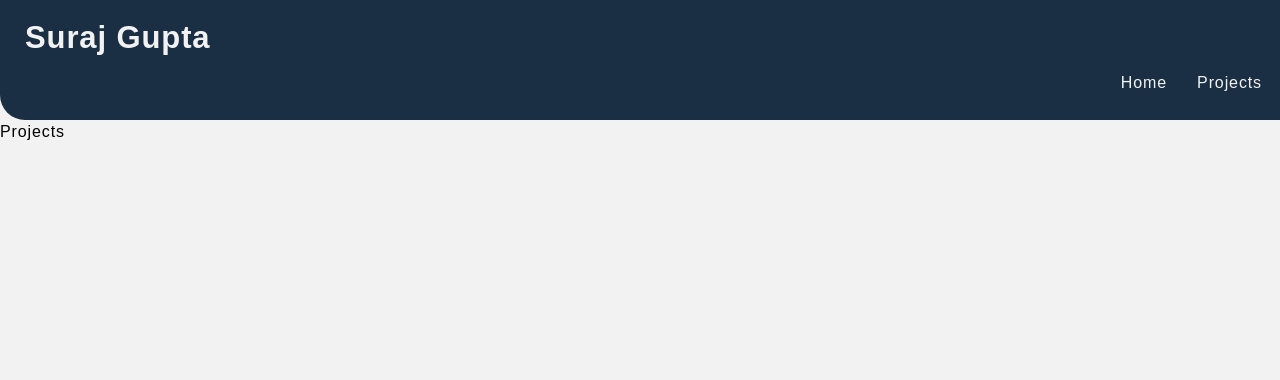
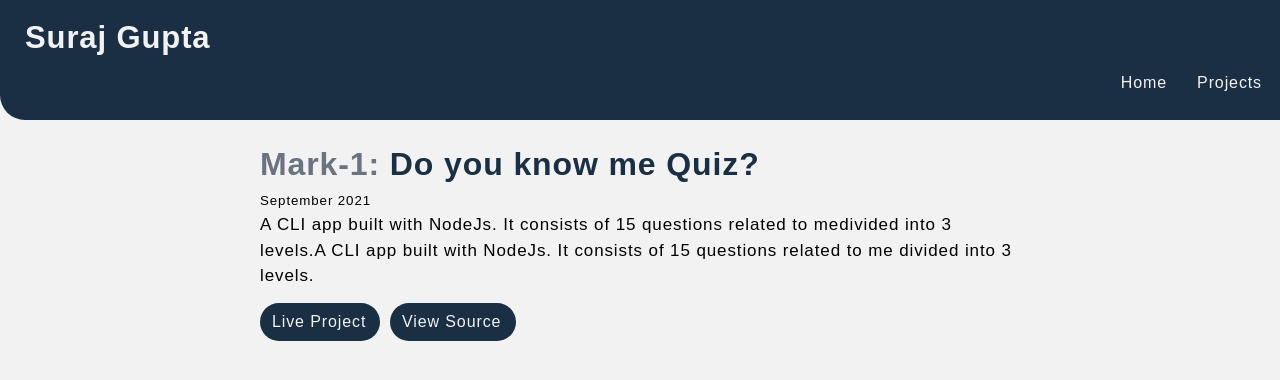
Before and after one commit to builtbysuraj/my-website, a React (Vite) app: page /projects in a window 1280 px wide. Shown: the top 380 px of the page. Built offline with nearby package versions, Linux system fonts and the light colour scheme.

Commit message:
style: finished desing project page

```diff
--- a/src/global.css
+++ b/src/global.css
@@ -15,7 +15,7 @@ p {
 :root {
   --primary-color: #1a2e44;
   --dark-grey: #6b7280;
-  --off-white: #eceeef;
+  --off-white: #e6e6e6;
   --text-color: #f2f2f2;
 }
 
--- a/src/pages/Projects.jsx
+++ b/src/pages/Projects.jsx
@@ -1,5 +1,12 @@
+import SingleProject from "../shared/SingleProject"
+import header from "../styles/Header.module.css"
+
 export default function Projects() {
   return (
-    <div>Projects</div>
+    <div className={`${header.container} ${header.container_center}`}>
+      <ul>
+        <SingleProject />
+      </ul>
+    </div>
   )
 }
--- /dev/null
+++ b/src/shared/SingleProject.jsx
@@ -0,0 +1,30 @@
+import project from "../styles/Project.module.css"
+import section from "../styles/Section.module.css"
+
+export default function SingleProject() {
+  return (
+    <li>
+      <div
+        className={`${section.container} ${section.container_center} ${project.padding_md}`}
+      >
+        <h1>
+          <span className={project.class_marks}>Mark-1:</span>
+          <span className={project.class_title}> Do you know me Quiz?</span>
+        </h1>
+        <small>September 2021</small>
+        <p>
+          A CLI app built with NodeJs. It consists of 15 questions related to medivided into 3 levels.A CLI app built with NodeJs. It consists of 15 questions related to me
+          divided into 3 levels.
+        </p>
+        <div className={project.project_btn}>
+          <a className={project.live} href="#">
+            Live Project
+          </a>
+          <a className={project.source} href="#">
+            View Source
+          </a>
+        </div>
+      </div>
+    </li>
+  )
+}
--- /dev/null
+++ b/src/styles/Project.module.css
@@ -0,0 +1,39 @@
+.class_marks {
+  color: var(--dark-grey);
+}
+
+.class_title {
+  color: var(--primary-color);
+}
+
+.padding_md {
+  padding: 2rem;
+}
+
+.padding_sm {
+  padding: 2rem 0;
+}
+.project_btn {
+  margin-top: 1.4rem;
+}
+
+.live {
+  color: var(--text-color);
+  padding: 0.7rem 1.2rem;
+  border-radius: 2rem;
+  background-color: var(--primary-color);
+  width: 120px;
+  display: inline-block;
+  cursor: pointer;
+  margin-right: 1rem;
+}
+
+.source {
+  color: var(--text-color);
+  padding: 0.7rem 1.2rem;
+  border-radius: 2rem;
+  background-color: var(--primary-color);
+  width: 126px;
+  display: inline-block;
+  cursor: pointer;
+}
--- a/src/styles/Section.module.css
+++ b/src/styles/Section.module.css
@@ -81,7 +81,7 @@ section h2 {
 }
 
 .section_link {
-  padding: 0.7rem 1.5rem;
+  padding: 0.6rem 1.5rem;
   background-color: var(--primary-color);
   border: 2px solid var(--primary-color);
   margin: 1rem;
```
